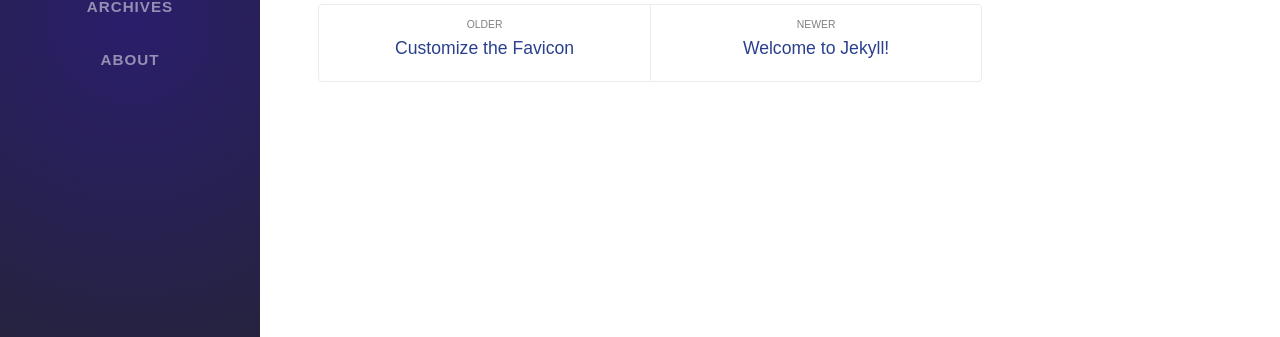
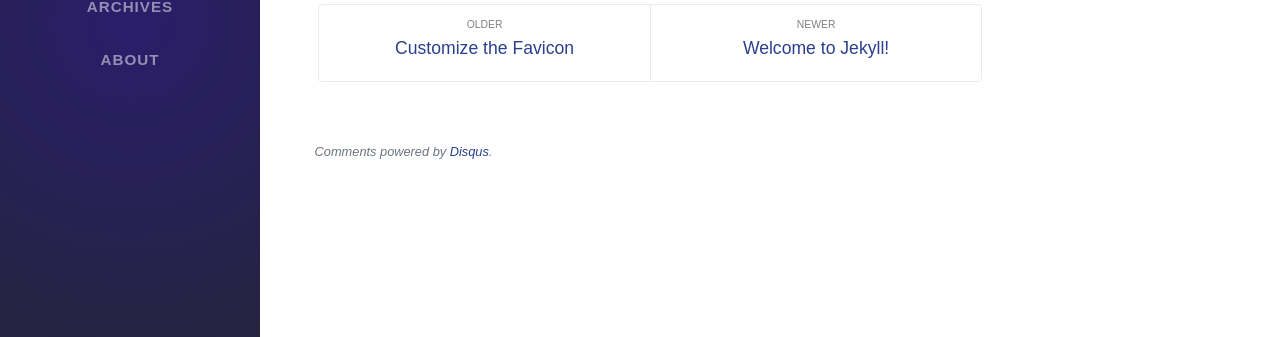
Before and after one commit to juliendkim/juliendkim.github.io, a Jekyll site: the page built from _posts/2019-12-15-train-face-then-recognize.md, in a window 1280 px wide. Shown: the part 428-765 px from the top of the page. Built offline with Jekyll 4.4.1, drawn with Linux system fonts in a browser that asks for light colours; nearby versions of some CDN libraries; some web fonts are replaced; comment, search, counter and statistics services are not loaded; some of the changed lines change nothing that is shown.

Commit message:
add disqus

```diff
--- a/_config.yml
+++ b/_config.yml
@@ -67,8 +67,8 @@
 
 
 disqus:
-  comments: false  # boolean type, the global switch for posts comments.
-  shortname: ''    # Fill with your Disqus shortname. › https://help.disqus.com/en/articles/1717111-what-s-a-shortname
+  comments: true  # boolean type, the global switch for posts comments.
+  shortname: 'juliendkim-github-io'    # Fill with your Disqus shortname. › https://help.disqus.com/en/articles/1717111-what-s-a-shortname
 
 # The year your website first ran.
 first_run: 2019
```
